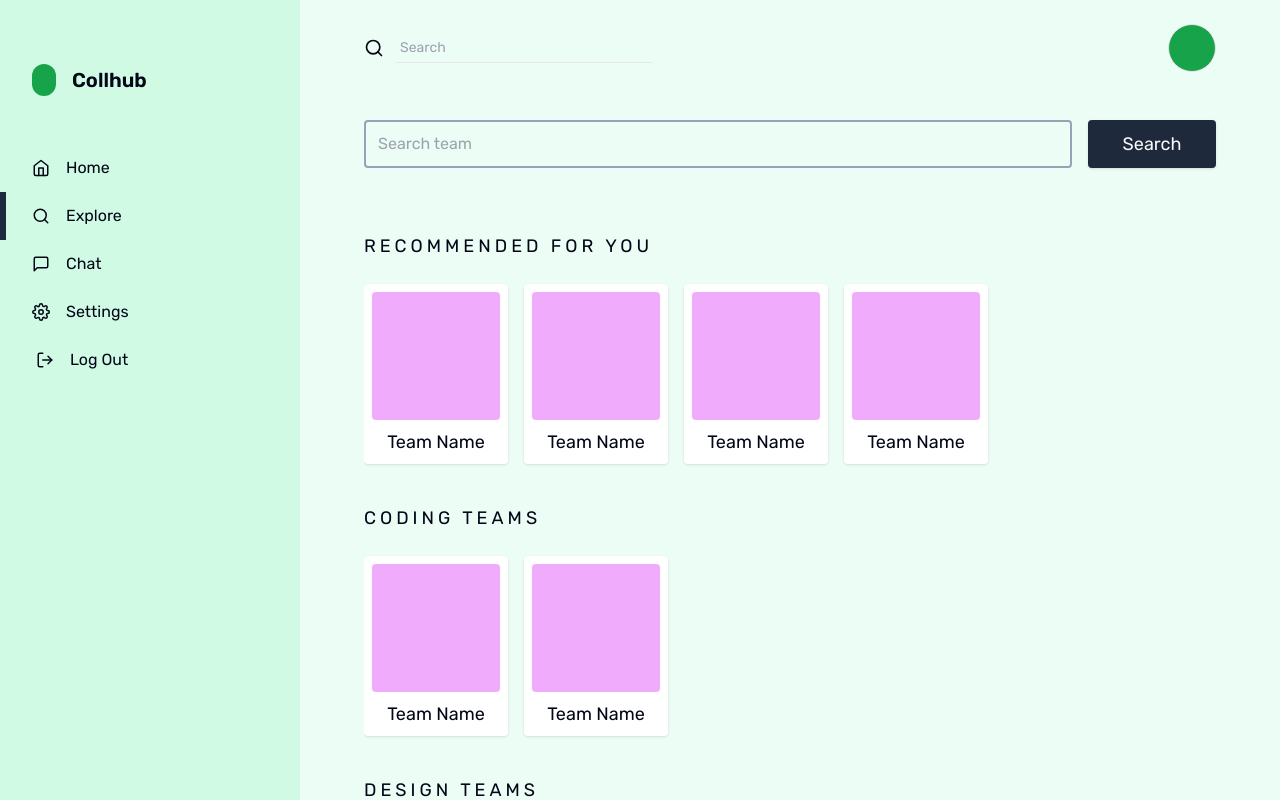
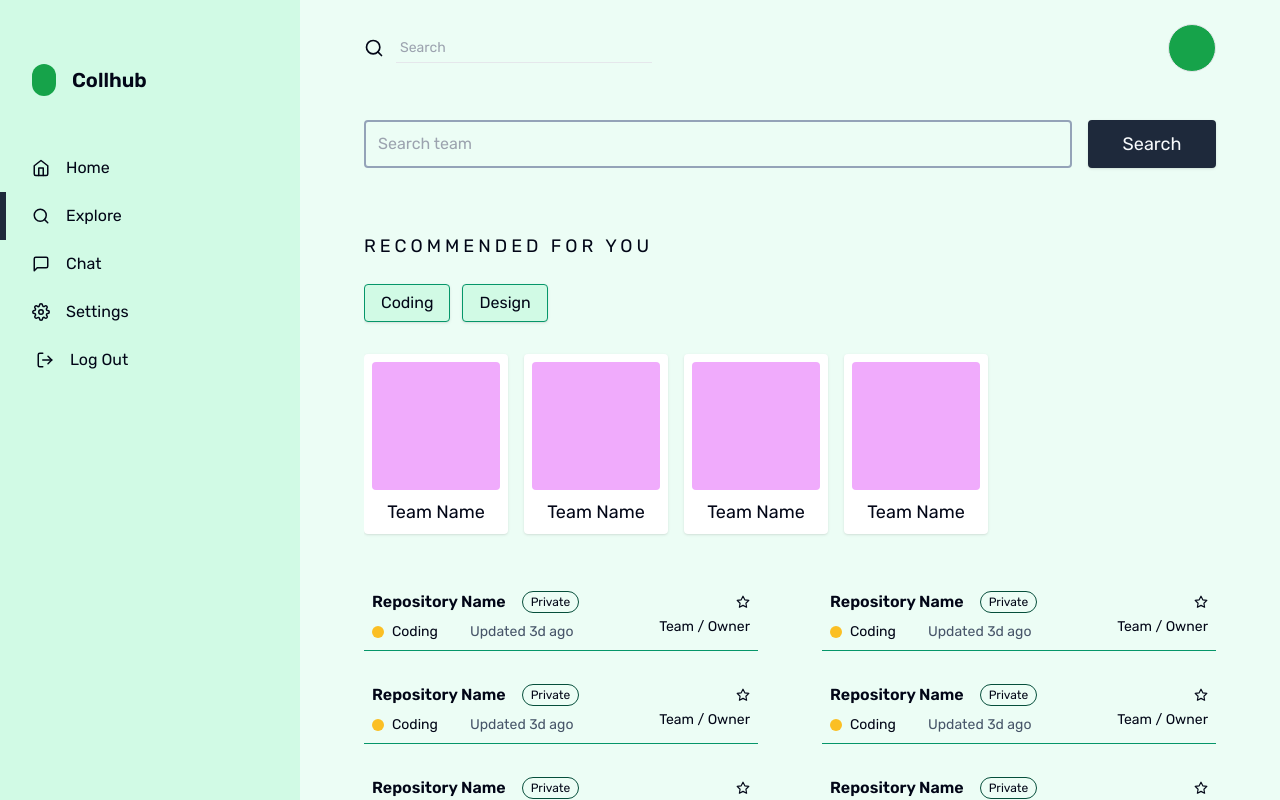
Before and after one commit to Asib27/Collhub, a Next.js app: page /user/explore in a window 1280 px wide. Built offline with nearby package versions, Linux system fonts and the light colour scheme.

Commit message:
updated readme

```diff
--- a/src/app/ui/common/Chat.jsx
+++ b/src/app/ui/common/Chat.jsx
@@ -80,7 +80,7 @@ const SingleMessage = ({ own = false }) => {
           illum, autem modi ratione consequuntur aliquam corporis qui similique
           incidunt?
           <span className="text-xs block mt-1">3 min ago</span>
-          <div className="absolute right-2 -bottom-2 px-2 py-1 bg-slate-200 rounded-full content-2 cursor-pointer">
+          <div className="absolute right-1 -bottom-2 px-2 py-1 bg-slate-200 rounded-full content-2 cursor-pointer">
             <MdOutlineAddReaction />
           </div>
         </div>
--- a/src/app/ui/teams/AddTeam.jsx
+++ b/src/app/ui/teams/AddTeam.jsx
@@ -29,7 +29,7 @@ const AddTeam = () => {
 
   return (
     <div>
-      <h3 className="section-header mb-8">Add Repository</h3>
+      <h3 className="section-header mb-8">Create Team</h3>
       <form>
         <input
           type="text"
--- a/src/app/user/explore/page.jsx
+++ b/src/app/user/explore/page.jsx
@@ -1,7 +1,17 @@
+"use client";
+
+import RepoCard from "@/app/ui/repos/RepoCard";
 import TeamCard from "@/app/ui/teams/TeamCard";
-import React from "react";
+import { cn } from "@/utils/cn";
+import React, { useState } from "react";
 
 const Explore = () => {
+  const [activeFilter, setActiveFilter] = useState([]);
+
+  const handleActiveFilter = (active) => {
+    setActiveFilter();
+  };
+
   return (
     <div>
       <div>
@@ -19,23 +29,39 @@ const Explore = () => {
         </dib>
 
         <h3 className="section-header mt-10 mb-6">Recommended For You</h3>
+
+        <div className="items-center flex gap-3 mb-8">
+          <p
+            className={cn(
+              "px-4 py-1.5 rounded shadow hover:shadow-xl transition duration-300 bg-2 border border-emerald-600 cursor-pointer"
+            )}
+            onClick={() => handleActiveFilter()}
+          >
+            Coding
+          </p>
+          <p
+            className={cn(
+              "px-4 py-1.5 rounded shadow hover:shadow-xl transition duration-300 bg-2 border border-emerald-600 cursor-pointer"
+            )}
+            onClick={() => handleActiveFilter()}
+          >
+            Design
+          </p>
+        </div>
+
         <div className="flex flex-wrap gap-4">
           <TeamCard />
           <TeamCard />
           <TeamCard />
           <TeamCard />
         </div>
-
-        <h3 className="section-header mt-10 mb-6">Coding Teams</h3>
-        <div className="flex flex-wrap gap-4">
-          <TeamCard />
-          <TeamCard />
-        </div>
-
-        <h3 className="section-header mt-10 mb-6">Design Teams</h3>
-        <div className="flex flex-wrap gap-4">
-          <TeamCard />
-          <TeamCard />
+        <div className="grid grid-cols-2 gap-y-6 gap-x-16 mt-12">
+          <RepoCard />
+          <RepoCard />
+          <RepoCard />
+          <RepoCard />
+          <RepoCard />
+          <RepoCard />
         </div>
       </div>
     </div>
```
Also changed, not shown: 1 other file (tests, documents, lock files or other folders).
